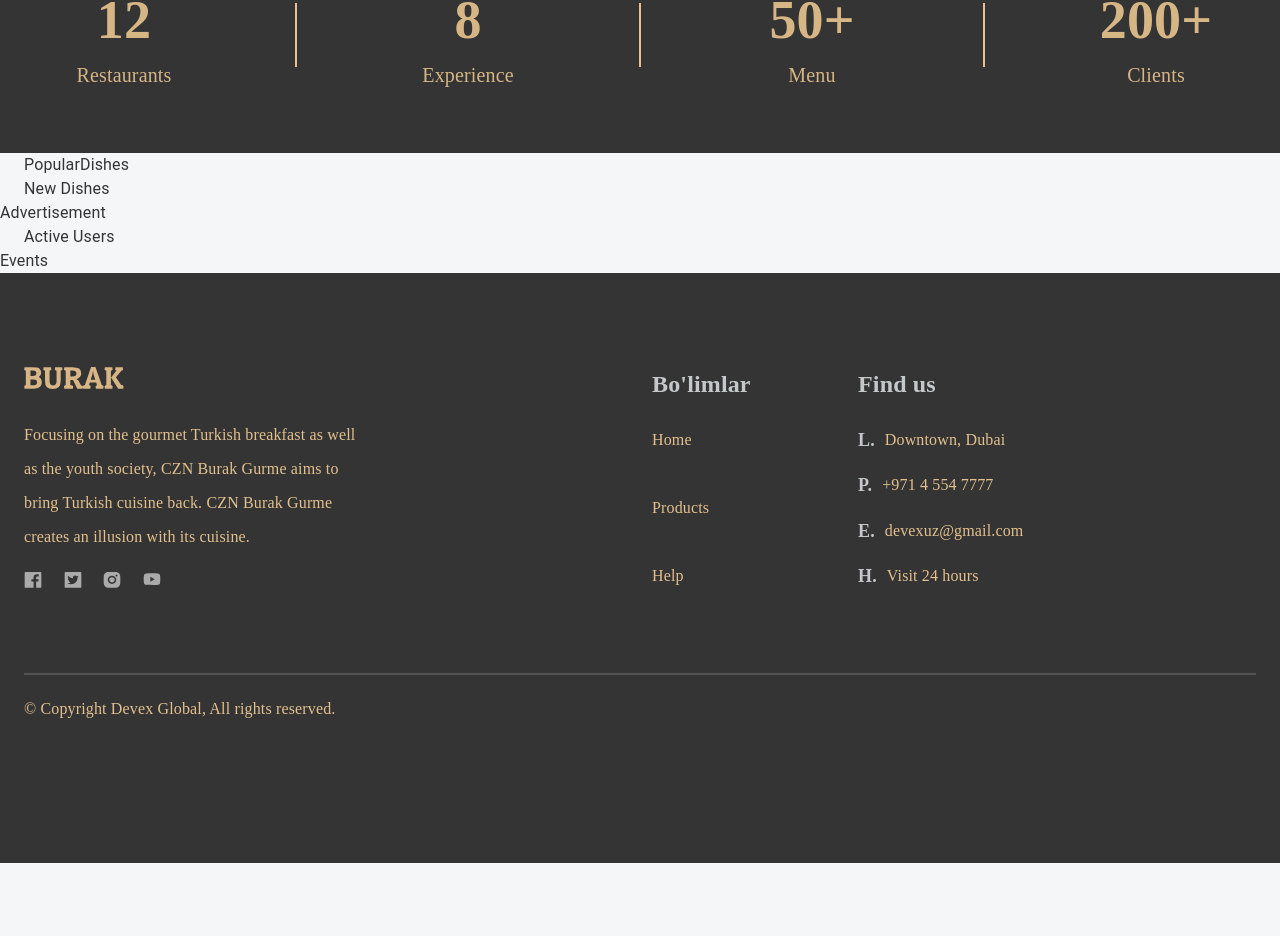
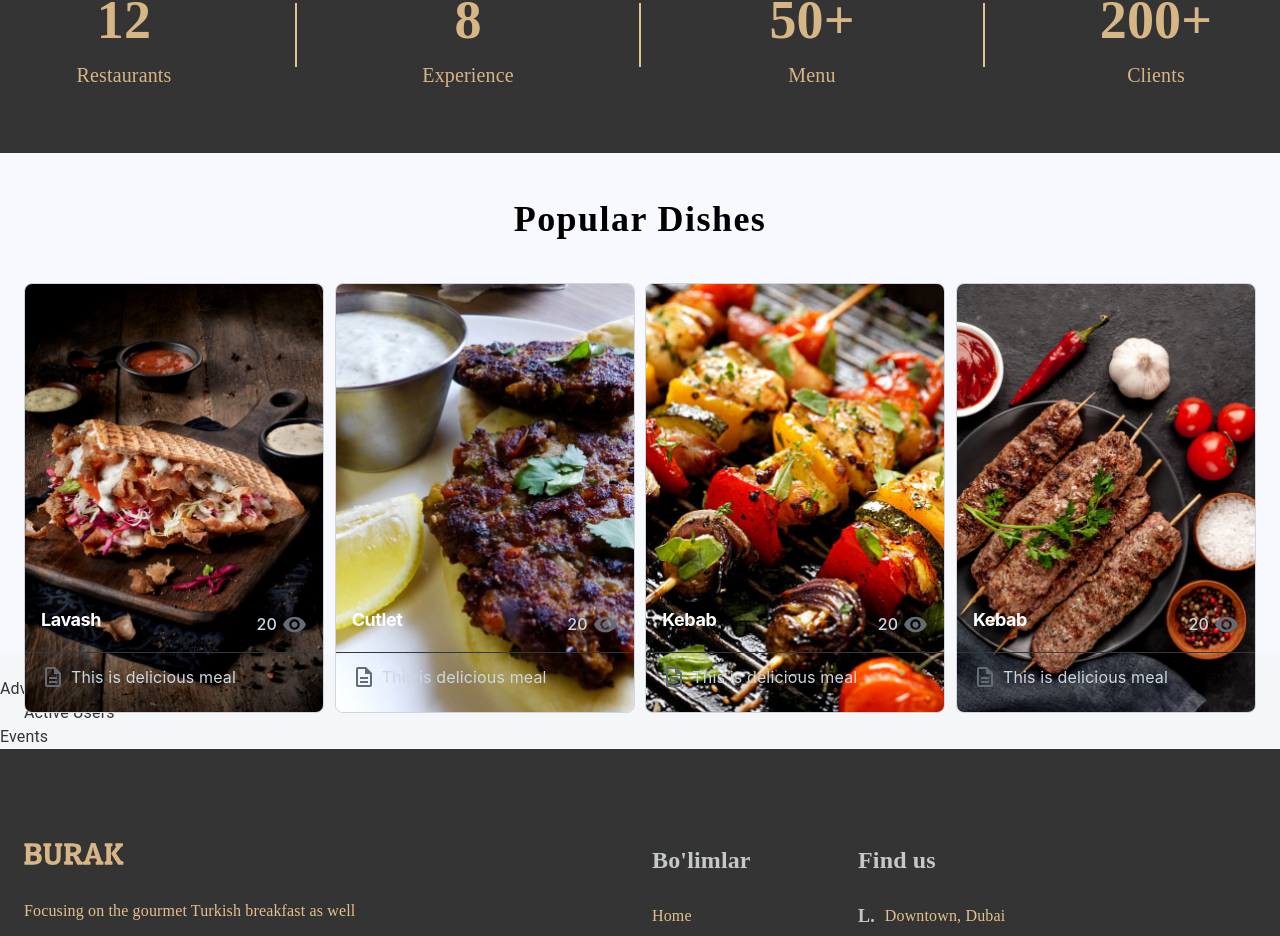
Before and after one commit to DostonAdikhamov/Burak-react, a React (Create React App) app: page / in a window 1280 px wide. Shown: the part 856-1792 px from the top of the page. Before the commit the page ends 1719 px from the top, so only its background shows below. Built offline with nearby package versions, Linux system fonts and the light colour scheme.

Commit message:
feat: deelop popular dishes sectional component

```diff
--- a/package.json
+++ b/package.json
@@ -6,6 +6,7 @@
     "@emotion/react": "^11.14.0",
     "@emotion/styled": "^11.14.1",
     "@mui/icons-material": "^5.8.4",
+    "@mui/joy": "^5.0.0-beta.52",
     "@mui/material": "^7.3.5",
     "@reduxjs/toolkit": "1.9.7",
     "@testing-library/react": "^9.5.0",
--- a/src/app/screens/homePage/PopularDishes.tsx
+++ b/src/app/screens/homePage/PopularDishes.tsx
@@ -1,10 +1,89 @@
 import React from "react";
-import { Container } from "@mui/material";
+import { Box, colors, Container, Stack } from "@mui/material";
+import { CssVarsProvider } from "@mui/joy/styles";
+import Card from '@mui/joy/Card';
+import CardCover from '@mui/joy/CardCover';
+import CardContent from '@mui/joy/CardContent';
+import Typography from '@mui/joy/Typography';
+import LocationOnRoundedIcon from '@mui/icons-material/LocationOnRounded';
+import VisibilityIcon from "@mui/icons-material/Visibility";
+import DescriptionOutlinedIcon from "@mui/icons-material/DescriptionOutlined";
+import { CardOverflow } from "@mui/joy";
+
+const list = [
+    { productName: "Lavash", imagePath: "/img/lavash.webp" },
+    { productName: "Cutlet", imagePath: "/img/cutlet.webp" },
+    { productName: "Kebab", imagePath: "/img/kebab.webp" },
+    { productName: "Kebab", imagePath: "/img/kebab-fresh.webp" },
+];
 
 export default function PopularDishes() {
     return (
-        <div>
-            <Container>PopularDishes</Container>
+        <div className="popular-dishes-frame">
+            <Container>
+                <Stack className="popular-section">
+                    <Box className="category-title">Popular Dishes</Box>
+                    <Stack className="cards-frame">
+                        {list.map((ele, index) => {
+                            return (
+                                <CssVarsProvider key={index}>
+                                    <Card className={"card"}>
+                                        <CardCover>
+                                            <img src={ele.imagePath} alt="" />
+                                        </CardCover>
+                                        <CardCover className={"card-cover"} />
+                                        <CardContent sx={{ justifyContent: "flex-end" }}>
+                                            <Stack
+                                            flexDirection={"row"}
+                                            justifyContent={"space-between"}
+                                            >
+                                                <Typography
+                                                level="h2"
+                                                fontSize="lg"
+                                                textColor="#fff"
+                                                mb={1}
+                                                >
+                                                    {ele.productName}
+                                                </Typography>
+                                                <Typography
+                                                sx={{
+                                                    fontWeight: "md",
+                                                    color: "neutral.300",
+                                                    alignItems: "center",
+                                                    display: "flex",
+                                                }}
+                                                >
+                                                    20
+                                                    <VisibilityIcon
+                                                    sx={{ fontSize: 25, marginLeft: "5px" }}
+                                                    />
+                                                </Typography>
+                                            </Stack>
+                                        </CardContent>
+                                        <CardOverflow
+                                        sx={{
+                                            display: "flex",
+                                            gap: 1.5,
+                                            py: 1.5,
+                                            px: "var(--Card-padding)",
+                                            borderTop: "1px solid",
+                                            height: "60px",
+                                        }}
+                                        >
+                                            <Typography
+                                            startDecorator={<DescriptionOutlinedIcon />}
+                                            textColor="neutral.300"
+                                            >
+                                                This is delicious meal
+                                            </Typography>
+                                        </CardOverflow>
+                                    </Card>
+                                </CssVarsProvider>
+                            );
+                        })}
+                    </Stack>
+                </Stack>
+            </Container>
         </div>
     )
 }
--- a/src/css/home.css
+++ b/src/css/home.css
@@ -46,3 +46,53 @@
    line-height: 30px;
    color: #d7b586;
 }
+
+/* POPULAR DISHES */
+
+.homepage .popular-dishes-frame {
+    width: 100%;
+    height: 500px;
+    display: flex;
+    background: #f8f8ff;
+}
+
+.homepage .popular-dishes-frame .popular-section {
+    margin-top: 45px;
+    display: flex;
+    flex-direction: column;
+    align-items: center;
+}
+
+.homepage .popular-dishes-frame .popular-section .category-title {
+    text-align: center;
+    font-family: "Roboto Serif";
+    font-size: 36px;
+    font-style: normal;
+    font-weight: 600;
+    line-height: normal;
+    letter-spacing: 1.44px;
+    color: #000;
+}
+
+.homepage .popular-dishes-frame .popular-section .cards-frame{
+    width: 100%;
+    margin-top: 43px;
+    display: flex;
+    flex-direction: row;
+    justify-content: space-between;
+}
+
+.homepage .popular-dishes-frame .cards-frame .card {
+    min-height: 430px;
+    min-width: 300px;
+    cursor: pointer;
+}
+
+.homepage .popular-dishes-frame .cards-frame .card .card-cover {
+    background: linear-gradient(
+        to top,
+        rgba(0, 0, 0, 0.4),
+        rgba(0, 0, 0, 0,) 200px
+    ),
+    linear-gradient(to top, rgba(0, 0, 0, 0.8), rgba(0, 0, 0, 0,) 300px);
+}
```
Also changed, not shown: 1 other file (tests, documents, lock files or other folders).
